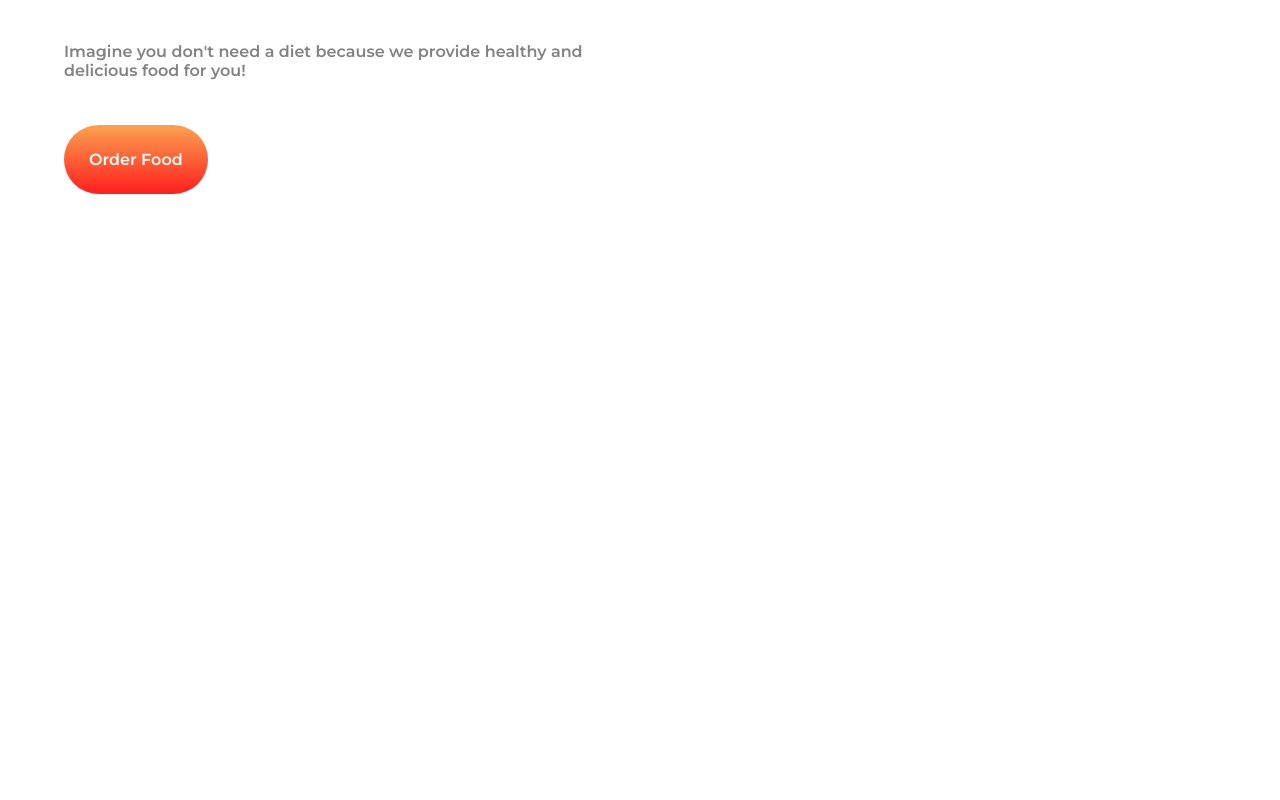
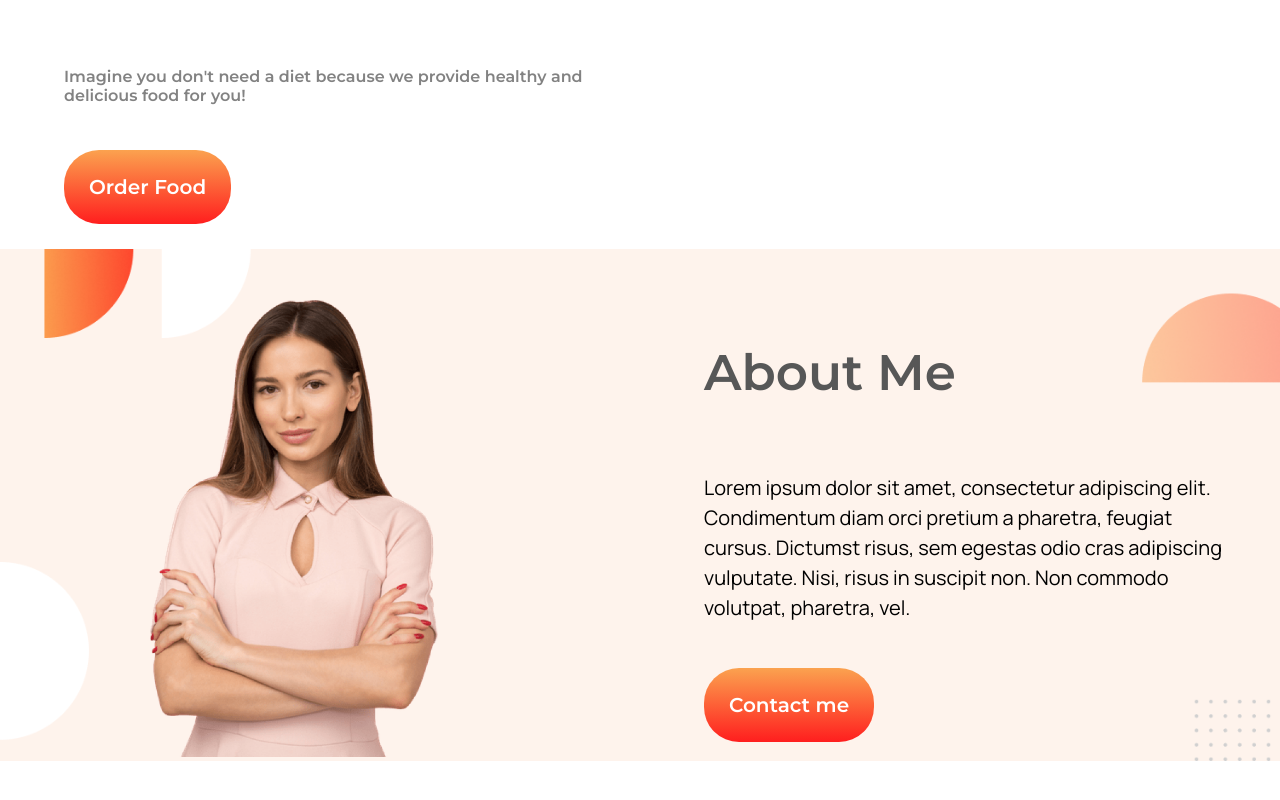
Before and after one commit to rohanhasan17/eat-healthy-repo, a plain HTML site: page index.html in a window 1280 px wide. Shown: the part 542-1342 px from the top of the page. Before the commit the page ends 800 px from the top, so only its background shows below. Drawn offline with Linux system fonts and the light colour scheme.

Commit message:
about me added

```diff
--- a/index.html
+++ b/index.html
@@ -8,6 +8,11 @@
     <link rel="preconnect" href="https://fonts.googleapis.com">
     <link rel="preconnect" href="https://fonts.gstatic.com" crossorigin>
     <link href="https://fonts.googleapis.com/css2?family=Montserrat:wght@600&family=Poppins&display=swap"
+        rel="stylesheet">
+    <link rel="preconnect" href="https://fonts.googleapis.com">
+    <link rel="preconnect" href="https://fonts.gstatic.com" crossorigin>
+    <link
+        href="https://fonts.googleapis.com/css2?family=Manrope:wght@200;400&family=Montserrat:wght@600&family=Poppins&display=swap"
         rel="stylesheet">
     <title>Eat Healthy</title>
     <link rel="stylesheet" href="style.css">
@@ -22,11 +27,29 @@
             </h1>
             <p>Imagine you don't need a diet because we provide
                 healthy and delicious food for you!</p>
-            <a class="link-button-orderfood" href="">Order Food</a>
+            <a class="link-button" href="">Order Food</a>
         </div>
 
         <div class="half-width">
             <img src="images/Group 8450.png" alt="">
+        </div>
+    </section>
+
+    <section class="aboutme flexiable-containder">
+        <div class="half-width">
+            <img id="person-img" src="images/female/Person Image.png" alt="">
+        </div>
+
+        <div class="half-width">
+            <h1 class="abouth">About Me</h1>
+            <p id="loerm-ipsum">Lorem ipsum dolor sit amet, consectetur adipiscing
+                elit.<br> Condimentum diam orci pretium a pharetra,
+                feugiat<br> cursus. Dictumst risus, sem egestas odio cras
+                adipiscing <br>vulputate. Nisi, risus in suscipit non. Non
+                commodo<br> volutpat, pharetra, vel.
+            </p>
+            <a class="link-button" href="">Contact me</a>
+
         </div>
     </section>
 
--- a/style.css
+++ b/style.css
@@ -6,6 +6,10 @@ body {
 h1 {
     font-size: 70px;
     color: #575757;
+}
+
+.abouth {
+    font-size: 50px;
 }
 
 .half-width p {
@@ -19,22 +23,42 @@ h1 {
 
 .flexiable-containder {
     display: flex;
+    margin-bottom: 50px;
 }
 
 .half-width {
     width: 50%;
     padding-left: 5%;
-    padding-top: 2%;
+    padding-top: 4%;
 }
 
 .half-width img {
     width: 90%;
 }
 
-.link-button-orderfood {
+.link-button {
     text-decoration: none;
     color: white;
     background-image: linear-gradient(#FBA24F, #FF1E1E);
     padding: 25px;
     border-radius: 35px;
+    font-size: 20px;
 }
+
+#person-img {
+    width: 50%;
+    padding-left: 15%;
+}
+
+.aboutme {
+    background-image: url(images/shapes/7.png);
+    background-repeat: no-repeat;
+    background-size: cover;
+}
+
+#loerm-ipsum {
+    color: black;
+    line-height: 30px;
+    font-family: 'Manrope', sans-serif;
+    font-size: 20px;
+}
```
